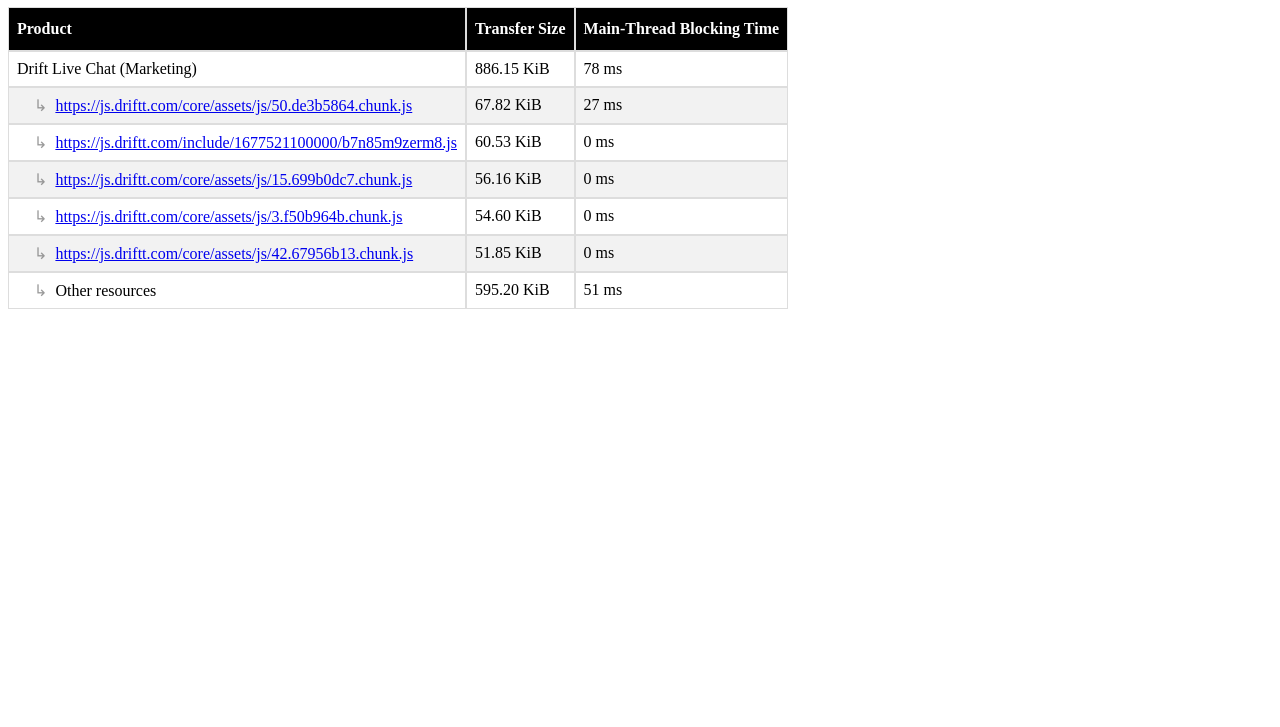
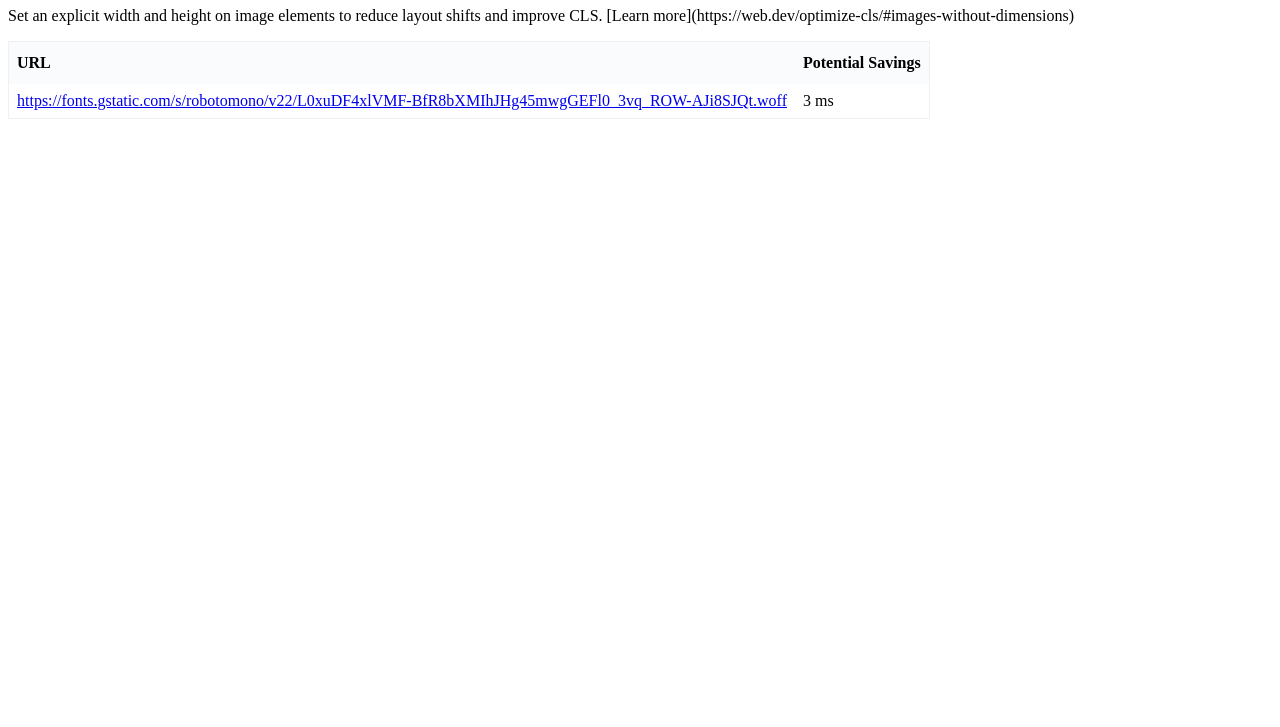
Before and after one commit to Wadoodh/sandbox, a plain HTML site: page index.html in a window 1280 px wide. Shown: the part 73-800 px from the top of the page. Drawn offline with Linux system fonts and the light colour scheme.

Commit message:
add title and desc, static though

```diff
--- a/index.css
+++ b/index.css
@@ -25,24 +25,25 @@
 
 table {
   border-spacing: 0px;
+  border: 1px solid #eef0f4;
 }
 
 td,
 th {
-  border: 1px solid #ddd;
+  /* border: 1px solid #ddd; */
   padding: 8px;
 }
 
-tr:nth-child(even) {
+/* tr:nth-child(even) {
   background-color: #f2f2f2;
-}
+} */
 
 th {
   padding-top: 12px;
   padding-bottom: 12px;
   text-align: left;
-  background-color: black;
-  color: white;
+  background-color: #f9fbfc;
+  color: black;
 }
 
 .sub-item:first-child {
--- a/index.html
+++ b/index.html
@@ -8,8 +8,7 @@
     <title>Document</title>
   </head>
   <body>
-    <h1>Test</h1>
-
+    <div class="overview"></div>
     <table></table>
     <script type="module" src="/index.js"></script>
   </body>
--- a/index.js
+++ b/index.js
@@ -42,13 +42,17 @@
   audit.matchedAudits.forEach((innerAudit) => {
     if (accumulatedAudits.indexOf(innerAudit.id) === -1) {
       accumulatedAudits.push(innerAudit.id);
+      document.querySelector(".overview").innerHTML = `
+      <h1>${innerAudit.title}</h1>
+      <p>${innerAudit.description}</p>
+      `;
       // console.log(innerAudit);
       // figureThisOut(innerAudit.details);
     }
   });
 });
 
-figureThisOut(initialAudits[0].matchedAudits[0].details);
+figureThisOut(initialAudits[1].matchedAudits[0].details);
 
 function figureThisOut(data) {
   if (!data) return;
```
